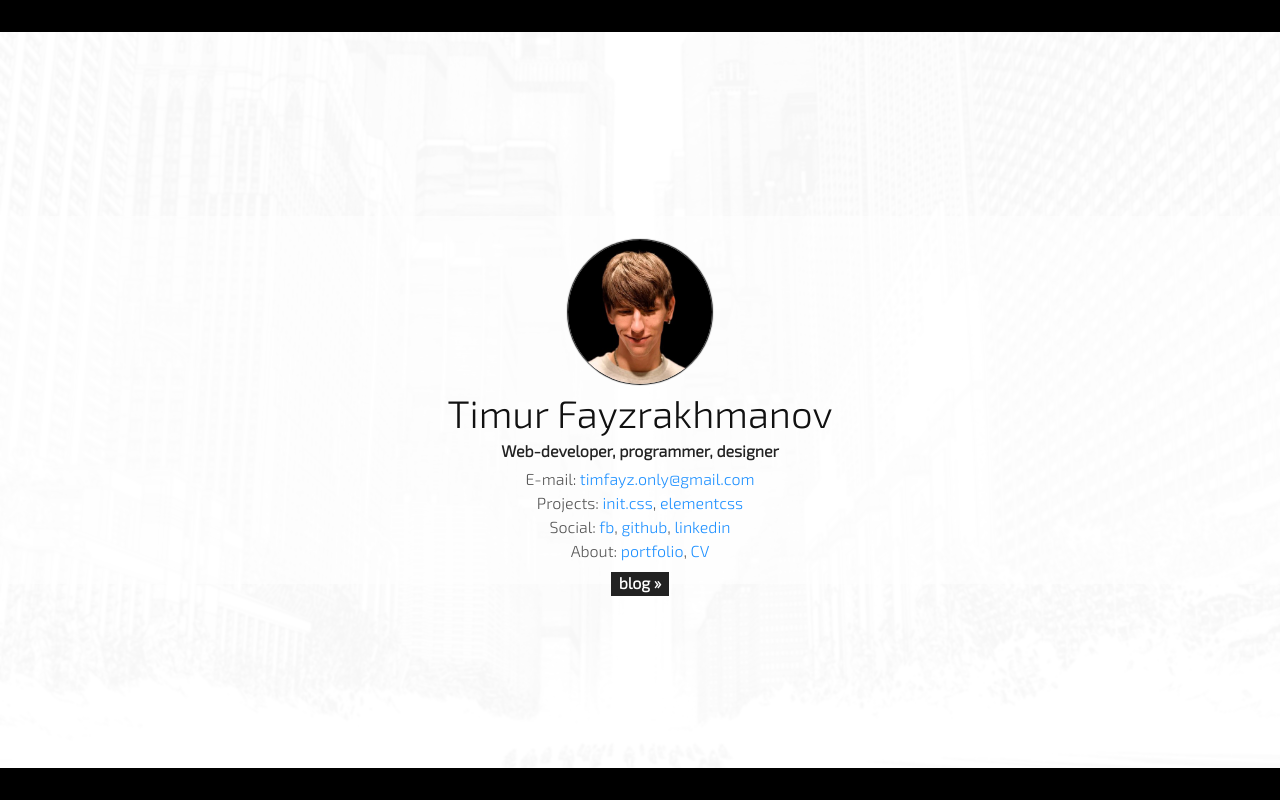
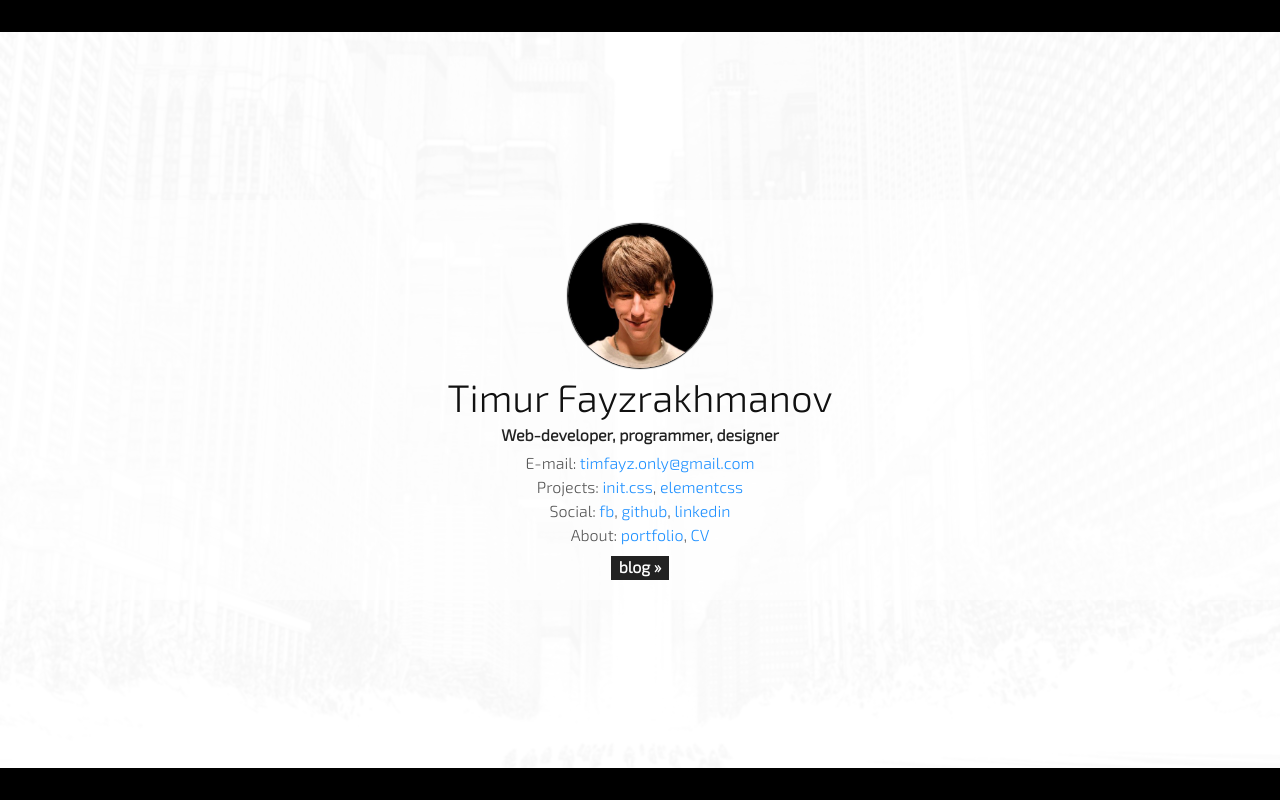
Before and after one commit to timfayz/timfayz.github.io, a plain HTML site: page index.html in a window 1280 px wide. Drawn offline with Linux system fonts and the light colour scheme.

Commit message:
Change .h-line height

```diff
--- a/styles/main.css
+++ b/styles/main.css
@@ -150,7 +150,7 @@ html {
   height: 100%; }
 
 .h-line {
-  height: 23rem; }
+  height: 25rem; }
 
 .w-100 {
   width: 100%; }
```
